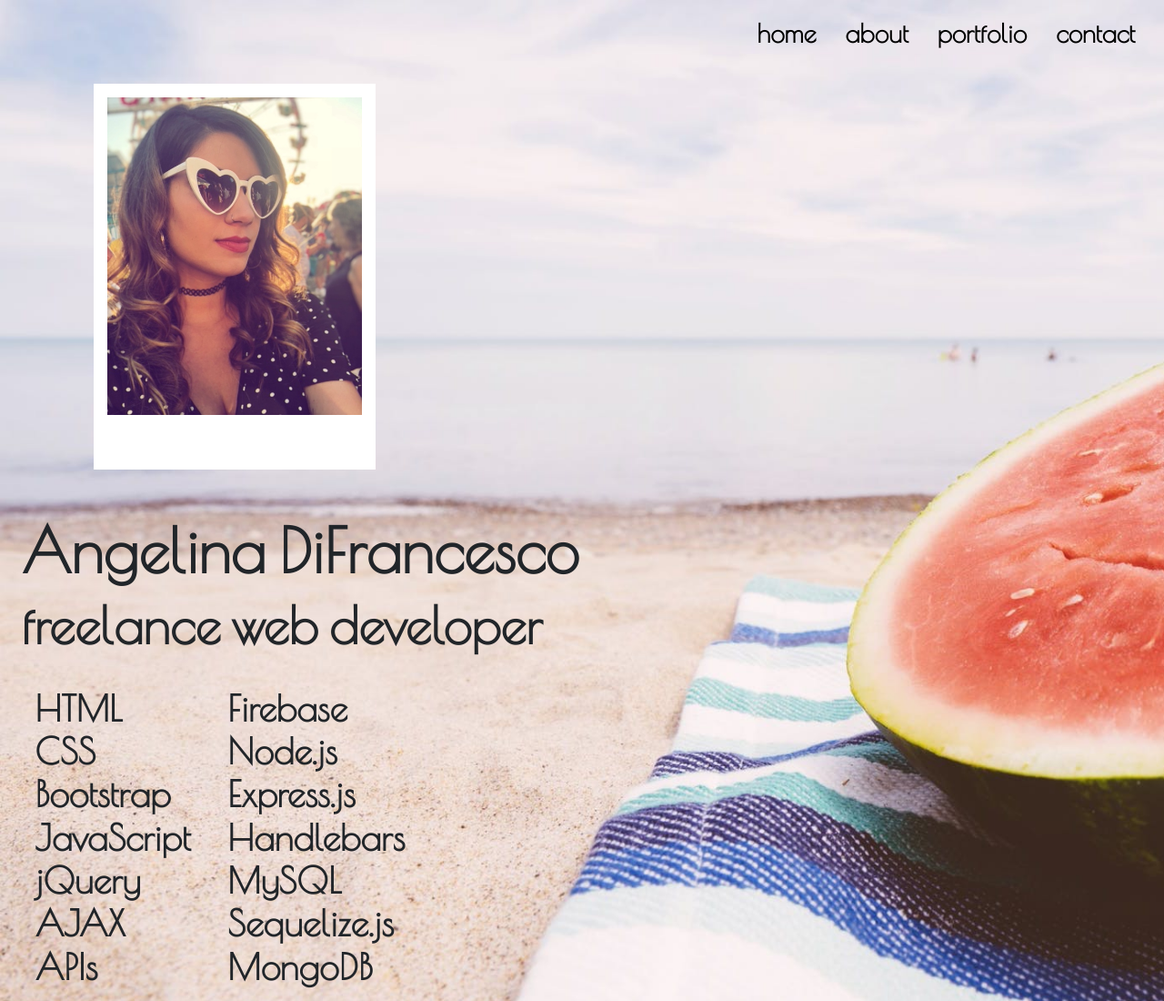
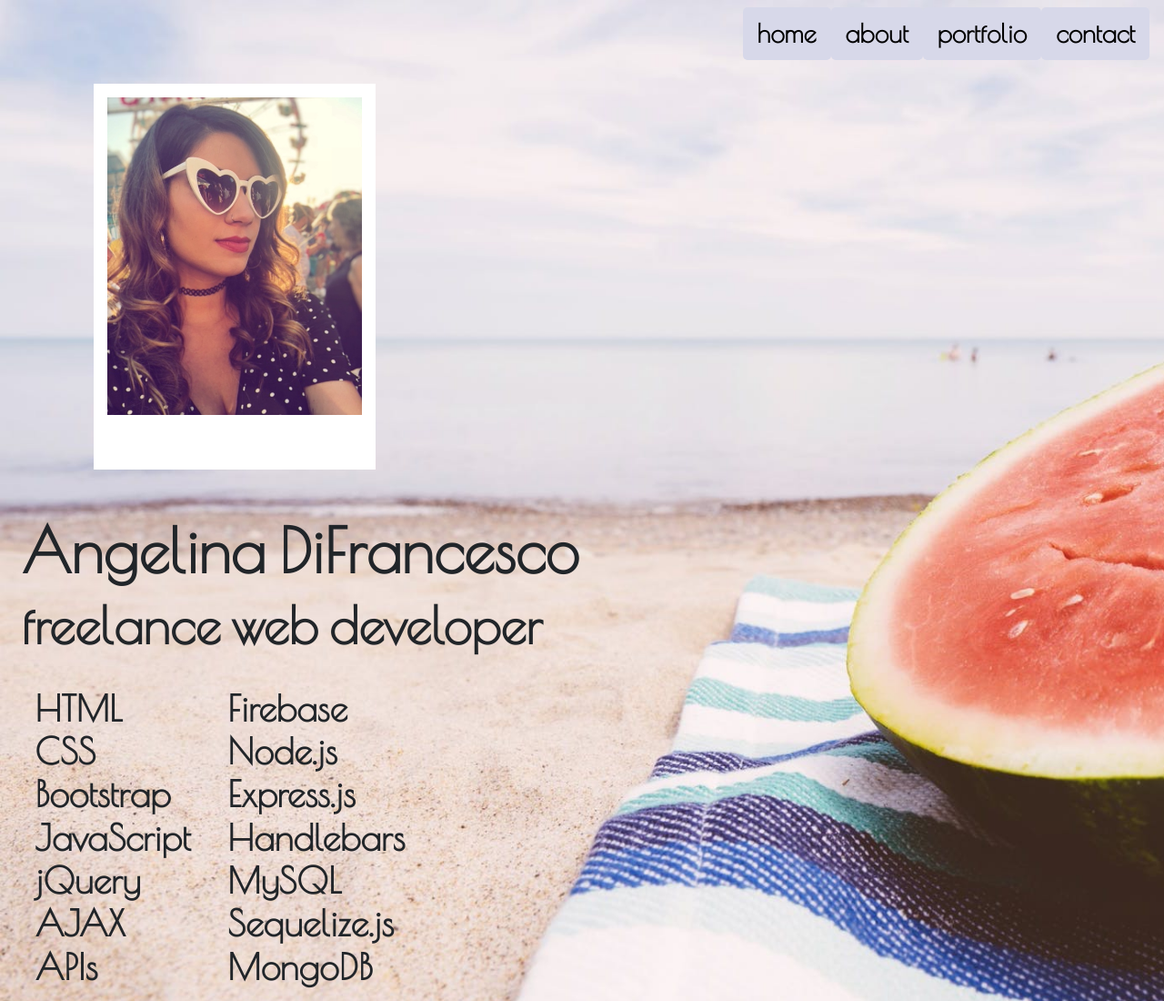
Before and after one commit to linalockheart/linalockheart.github.io, a plain HTML site: page index.html in a window 1280 px wide. Shown: the top 1100 px of the page at 91% size. Drawn offline with nearby package versions, Linux system fonts and the light colour scheme.

Commit message:
improved navbar readability

```diff
--- a/assets/css/style.css
+++ b/assets/css/style.css
@@ -37,6 +37,8 @@ body {
   color: black !important;
   font-weight: bolder;
   font-size: 125%;
+  background-color: #D7D8E9;
+  border-radius: 5px;
 }
 
 @media screen and (max-width: 476px) {
```
